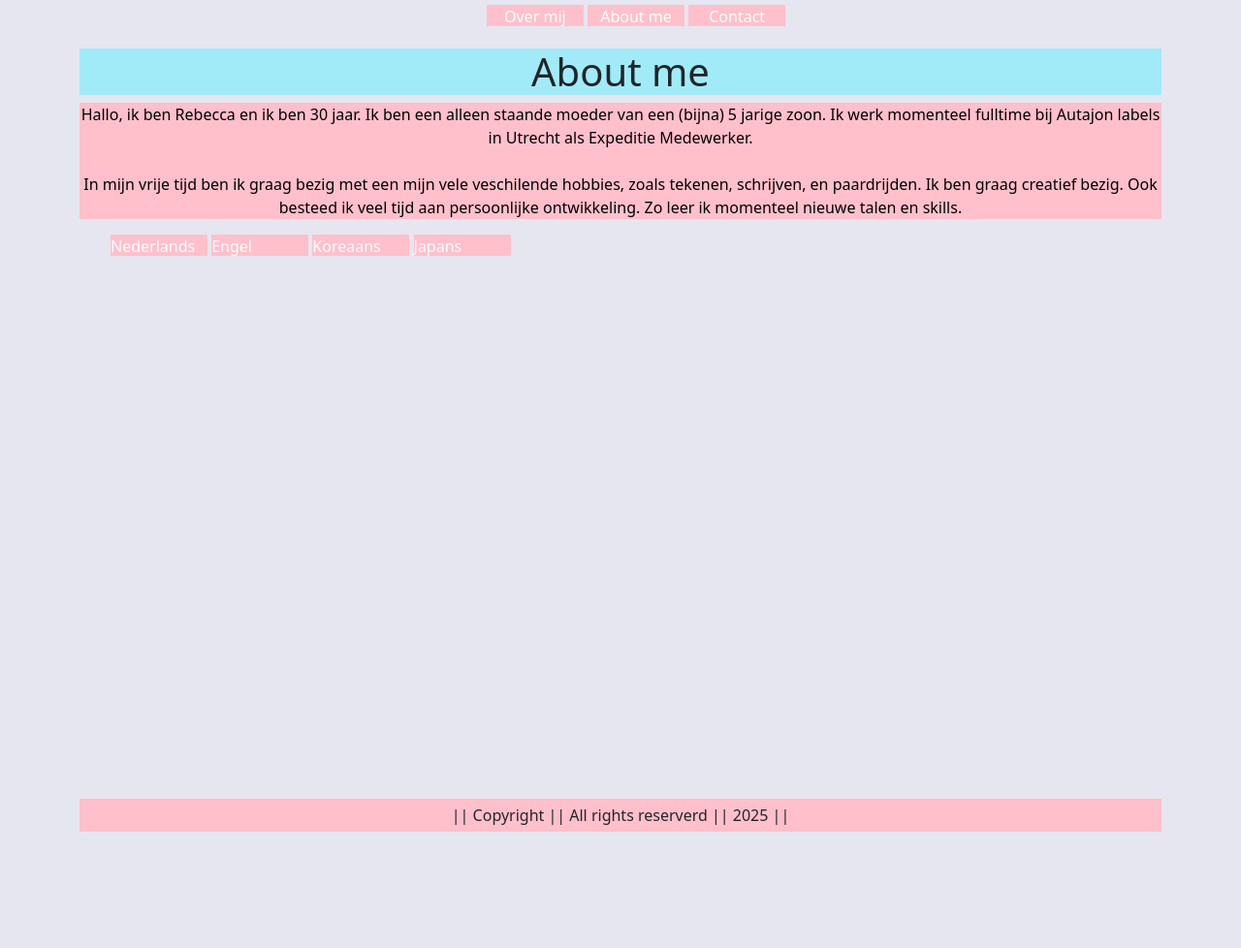
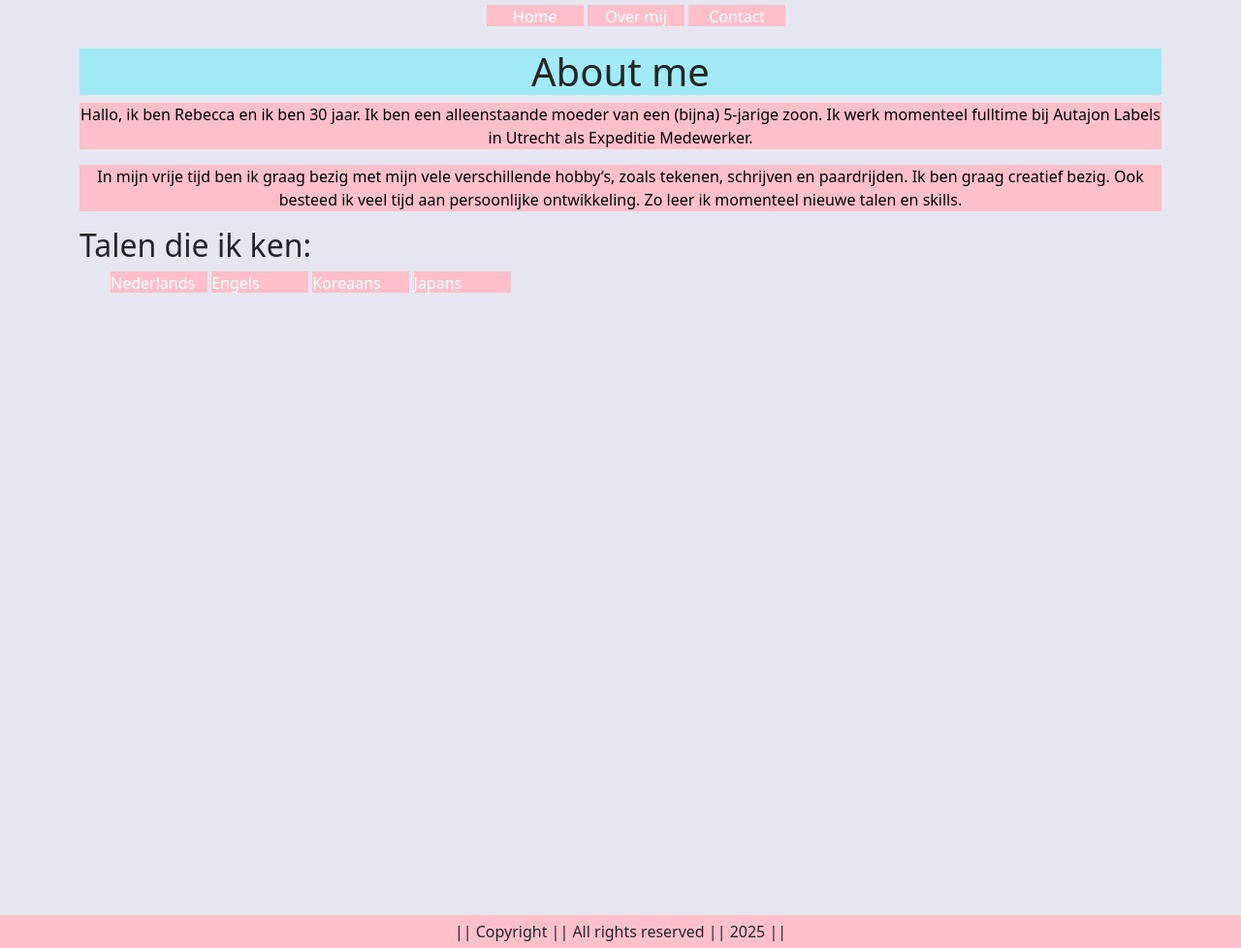
Before and after one commit to MissSayu/Les22, a plain HTML site: page Les 22/overmij.html in a window 1280 px wide. Shown: the whole page at 97% size. Before the commit the page ends 858 px from the top, so only its background shows below. Drawn offline with nearby package versions, Linux system fonts and the light colour scheme.

Commit message:
Update overmij.html
html update

```diff
--- a/Les 22/overmij.html
+++ b/Les 22/overmij.html
@@ -3,45 +3,57 @@
 <head>
     <meta charset="utf-8">
     <meta name="viewport" content="width=device-width, initial-scale=1">
+    <title>Over mij</title>
     <link
+            rel="stylesheet"
             href="https://cdn.jsdelivr.net/npm/bootstrap@5.0.0-beta2/dist/css/bootstrap.min.css"
-rel="stylesheet"
             integrity="sha384-BmbxuPwQa2lc/FVzBcNJ7UAyJxM6wuqIj61tLrc4wSX0szH/Ev+nYRRuWlolflfl"
-crossorigin="anonymous">
+            crossorigin="anonymous"
+    >
     <link rel="stylesheet" type="text/css" href="style.css">
-<title>overmij</title>
 </head>
 <body>
+
 <header>
     <ul>
-      <li><a href="index.html">Over mij</a></li>
-      <li><a href="overmij.html">About me</a></li>
+        <li><a href="index.html">Home</a></li>
+        <li><a href="overmij.html">Over mij</a></li>
         <li><a href="contact.html">Contact</a></li>
     </ul>
 </header>
-<div class="container-md">
+
+<main class="container-md">
     <h1>About me</h1>
     <p>
-    Hallo, ik ben Rebecca en ik ben 30 jaar. Ik ben een alleen staande moeder van een (bijna) 5 jarige zoon.
-    Ik werk momenteel fulltime bij Autajon labels in Utrecht als Expeditie Medewerker.<br><br>
-    In mijn vrije tijd ben ik graag bezig met een mijn vele veschilende hobbies, zoals tekenen, schrijven, en paardrijden.
+        Hallo, ik ben Rebecca en ik ben 30 jaar. Ik ben een alleenstaande moeder van een (bijna) 5-jarige zoon.
+        Ik werk momenteel fulltime bij Autajon Labels in Utrecht als Expeditie Medewerker.
+    </p>
+    <p>
+        In mijn vrije tijd ben ik graag bezig met mijn vele verschillende hobby’s, zoals tekenen, schrijven en paardrijden.
         Ik ben graag creatief bezig. Ook besteed ik veel tijd aan persoonlijke ontwikkeling.
         Zo leer ik momenteel nieuwe talen en skills.
+    </p>
+
     <section>
+        <h2>Talen die ik ken:</h2>
         <ul>
             <li>Nederlands</li>
-    <li>Engel</li>
+            <li>Engels</li>
             <li>Koreaans</li>
             <li>Japans</li>
         </ul>
     </section>
-</p>
-</body>
-<script>
+</main>
+
+<footer>
+    || Copyright || All rights reserved || 2025 ||
+</footer>
+
+<script
         src="https://cdn.jsdelivr.net/npm/bootstrap@5.0.0-beta2/dist/js/bootstrap.bundle.min.js"
         integrity="sha384-b5kHyXgcpbZJO/tY9Ul7kGkf1S0CWuKcCD38l8YkeH8z8QjE0GmW1gYU5S9FOnJ0"
-crossorigin="anonymous"
+        crossorigin="anonymous">
 </script>
-<footer>|| Copyright || All rights reserverd || 2025 ||</footer>
+
 </body>
 </html>
```
Lines whose indentation alone changed are shown as unchanged.
